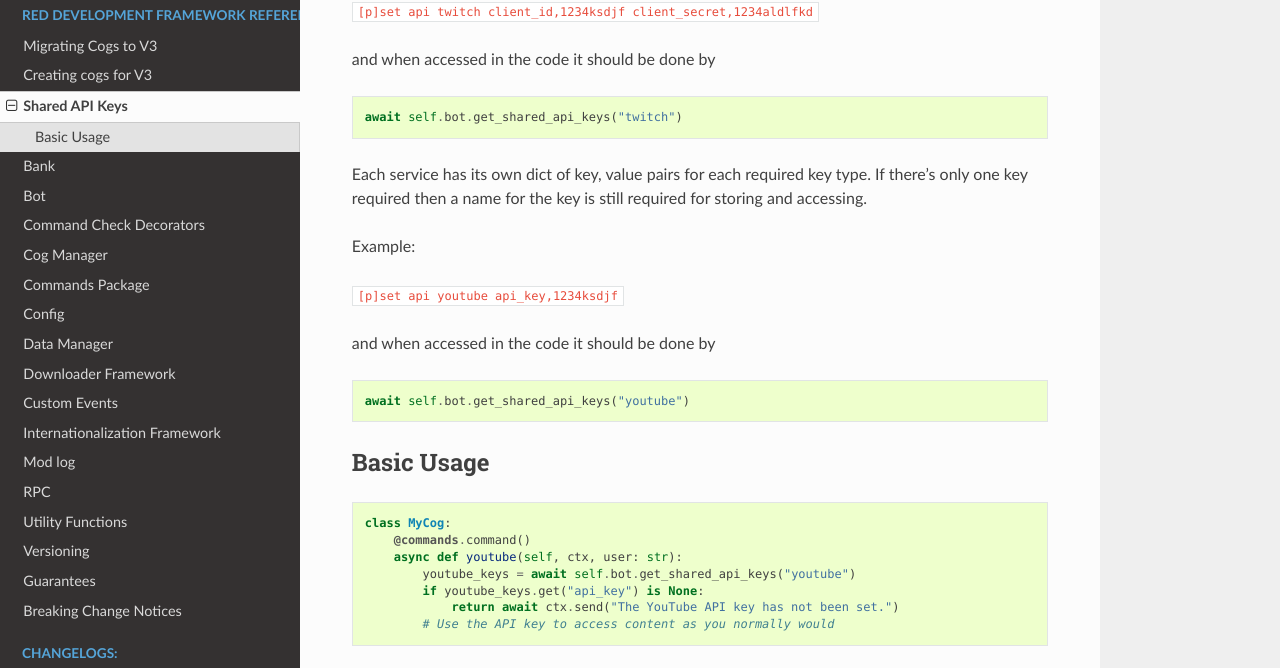
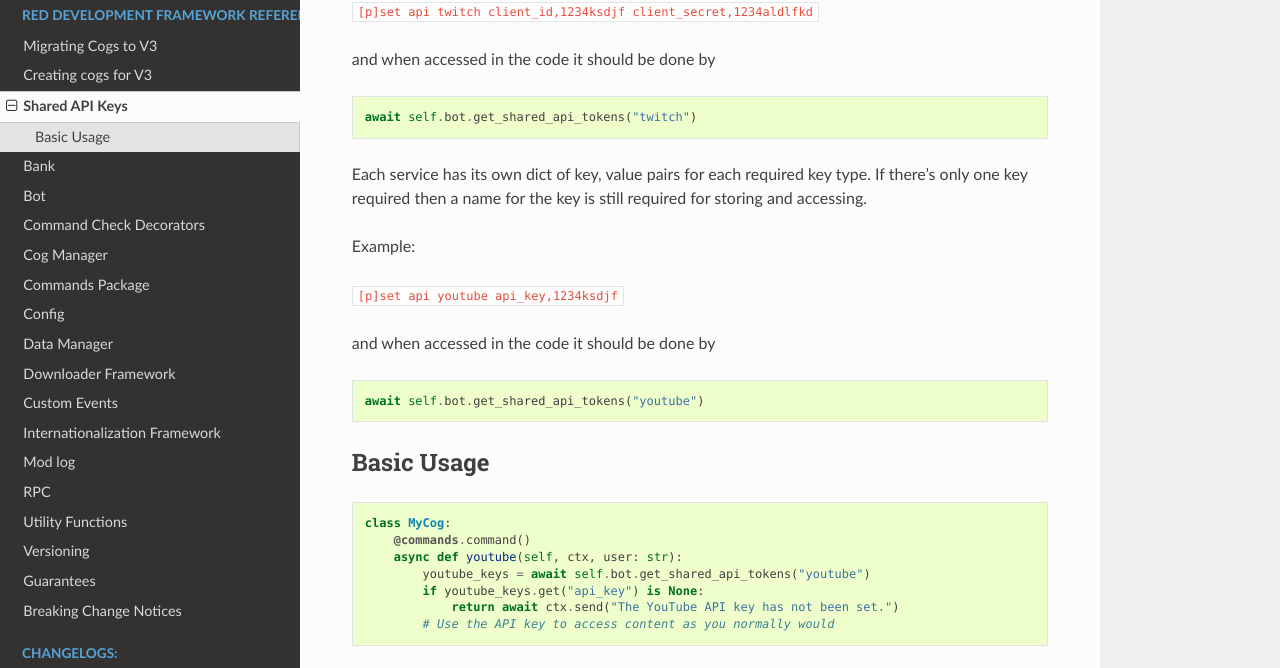
Before and after one commit to Renirous/Red-DiscordBot, a Sphinx documentation site: the page built from docs/framework_apikeys.rst, in a window 1280 px wide and 1260 px high. Shown: the part 425-1093 px from the top of the window. Built offline with Sphinx 7.4.7 and the Read the Docs theme 2.0.0, drawn with Linux system fonts in a browser that asks for light colours; the version number is read from the project's files by our own code.

Commit message:
[Docs] get_shared_api_keys -> get_shared_api_tokens (#3110)
* keys -> tokens

* Changelog

```diff
--- /dev/null
+++ b/changelog.d/3110.docs.rst
@@ -0,0 +1 @@
+Update apikey framework documentation. Change bot.get_shared_api_keys() to bot.get_shared_api_tokens().
--- a/docs/framework_apikeys.rst
+++ b/docs/framework_apikeys.rst
@@ -18,7 +18,7 @@ and when accessed in the code it should be done by
 
 .. code-block:: python
 
-    await self.bot.get_shared_api_keys("twitch")
+    await self.bot.get_shared_api_tokens("twitch")
 
 Each service has its own dict of key, value pairs for each required key type. If there's only one key required then a name for the key is still required for storing and accessing.
 
@@ -30,7 +30,7 @@ and when accessed in the code it should be done by
 
 .. code-block:: python
 
-    await self.bot.get_shared_api_keys("youtube")
+    await self.bot.get_shared_api_tokens("youtube")
 
 
 ***********
@@ -42,7 +42,7 @@ Basic Usage
     class MyCog:
         @commands.command()
         async def youtube(self, ctx, user: str):
-            youtube_keys = await self.bot.get_shared_api_keys("youtube")
+            youtube_keys = await self.bot.get_shared_api_tokens("youtube")
             if youtube_keys.get("api_key") is None:
                 return await ctx.send("The YouTube API key has not been set.")
             # Use the API key to access content as you normally would
```
